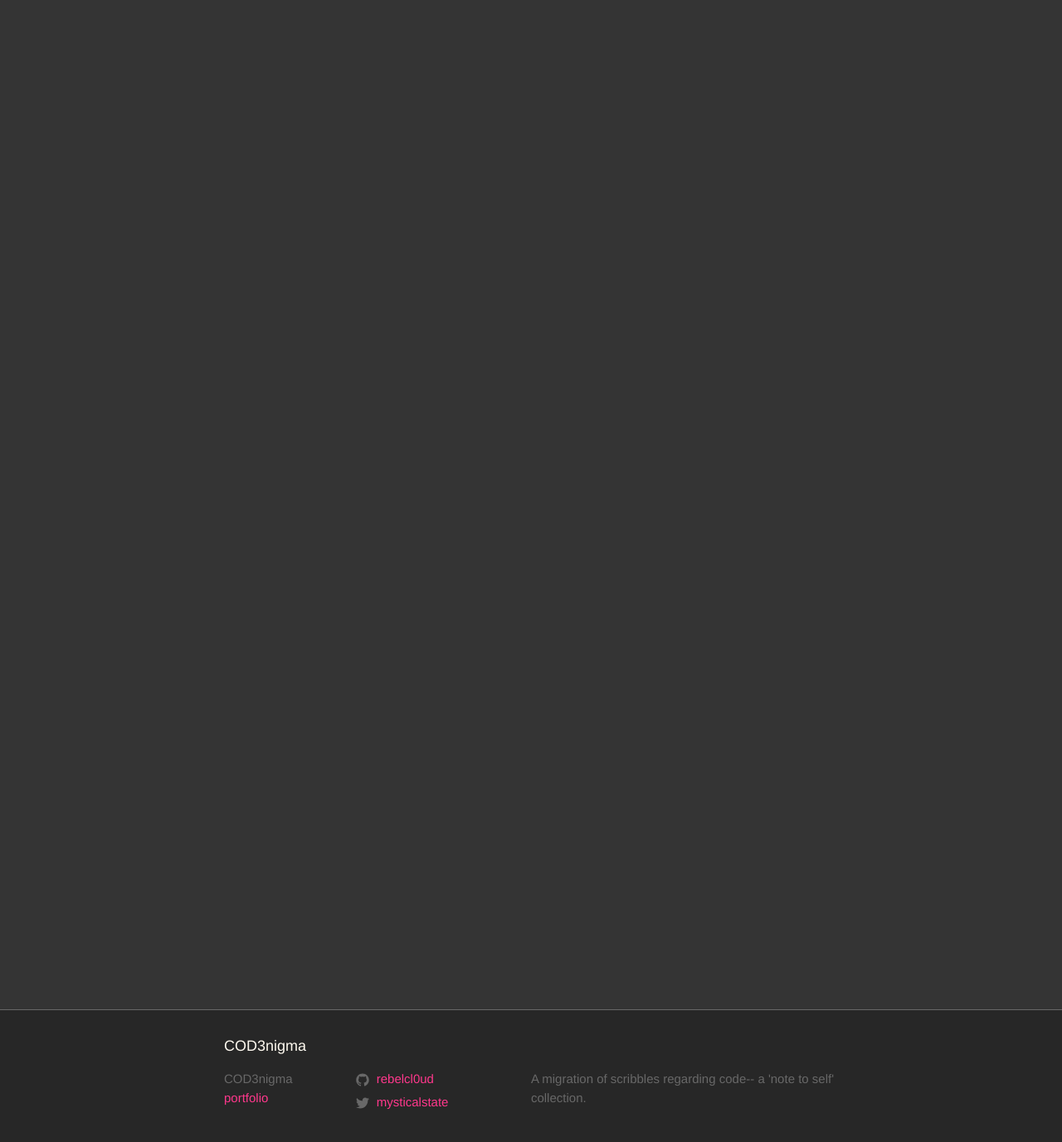
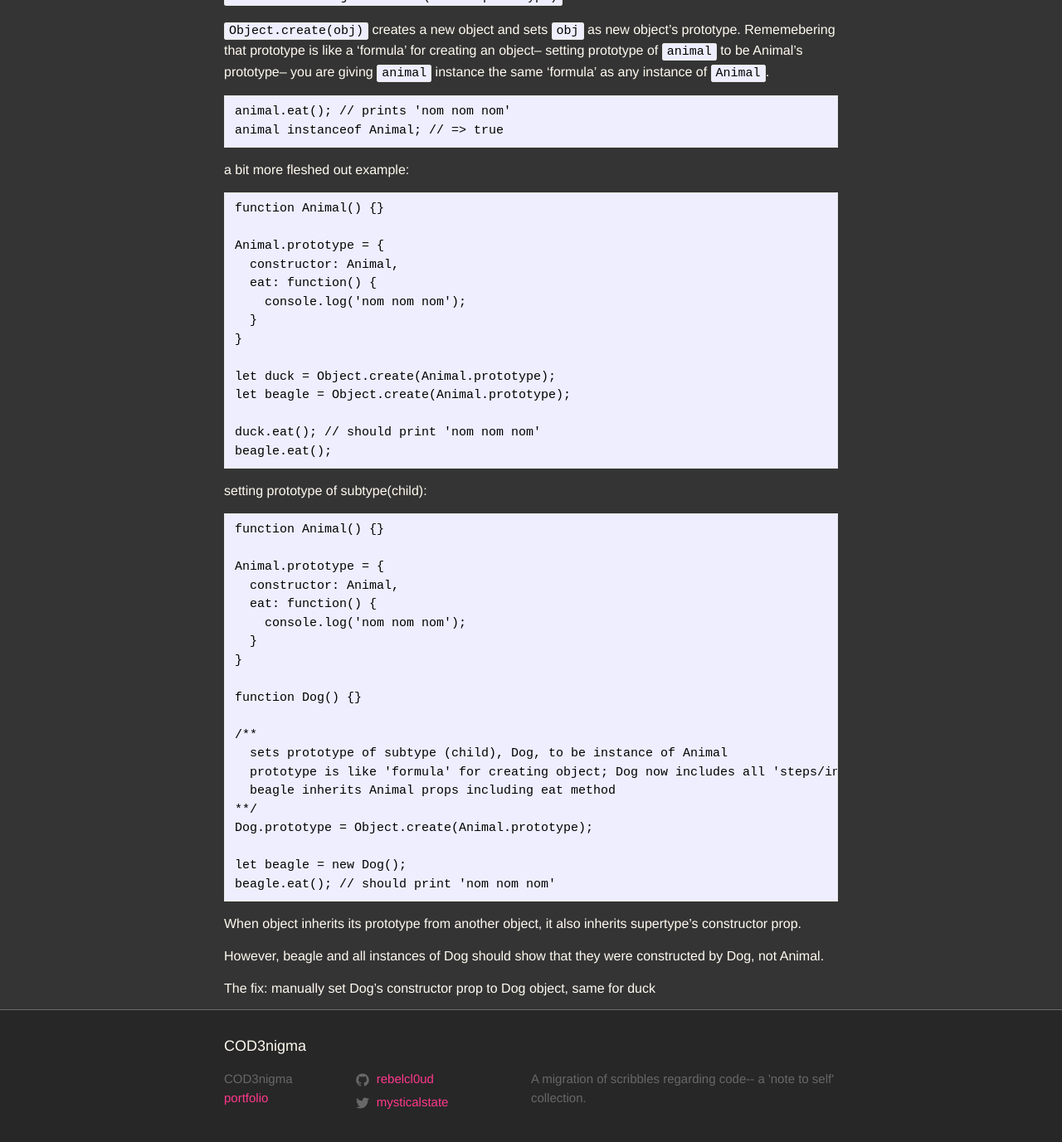
Before and after one commit to rebelcl0ud/blog, a Jekyll site: the page built from _posts/2018-11-11-[59]-oop.markdown, in a window 1280 px wide and 1400 px high, scrolled down 5207 px. Shown: the top 1377 px of the window at 83% size. Built offline with Jekyll 4.4.1, drawn with Linux system fonts in a browser that asks for light colours; some of the changed text lies outside the part shown.

Commit message:
update; inheritance jam

````diff
--- a/_posts/2018-11-11-[59]-oop.markdown
+++ b/_posts/2018-11-11-[59]-oop.markdown
@@ -228,3 +228,98 @@ Animal.prototype = {
   }
 }
 ```
+
+alternative to `new` in creating instances:
+
+`let animal = Object.create(Animal.prototype)`
+
+`Object.create(obj)` creates a new object and sets `obj` as new object's prototype. Rememebering that prototype is like a 'formula' for creating an object-- setting prototype of `animal` to be Animal's prototype-- you are giving `animal` instance the same 'formula' as any instance of `Animal`.
+
+```
+animal.eat(); // prints 'nom nom nom'
+animal instanceof Animal; // => true
+```
+
+a bit more fleshed out example:
+```
+function Animal() {}
+
+Animal.prototype = {
+  constructor: Animal,
+  eat: function() {
+    console.log('nom nom nom');
+  }
+}
+
+let duck = Object.create(Animal.prototype);
+let beagle = Object.create(Animal.prototype);
+
+duck.eat(); // should print 'nom nom nom'
+beagle.eat();
+```
+
+setting prototype of subtype(child):
+```
+function Animal() {}
+
+Animal.prototype = {
+  constructor: Animal,
+  eat: function() {
+    console.log('nom nom nom');
+  }
+}
+
+function Dog() {}
+
+/**
+  sets prototype of subtype (child), Dog, to be instance of Animal
+  prototype is like 'formula' for creating object; Dog now includes all 'steps/ingredients' from Animal;
+  beagle inherits Animal props including eat method
+**/
+Dog.prototype = Object.create(Animal.prototype);
+
+let beagle = new Dog();
+beagle.eat(); // should print 'nom nom nom'
+```
+
+When object inherits its prototype from another object, it also inherits supertype's constructor prop.
+
+However, beagle and all instances of Dog should show that they were constructed by Dog, not Animal.
+
+The fix: manually set Dog's constructor prop to Dog object, same for duck
+```
+function Animal() {}
+function Bird() {}
+function Dog() {}
+
+Bird.prototype = Object.create(Animal.prototype);
+Dog.prototype = Object.create(Animal.prototype);
+
+let duck = new Bird();
+Bird.prototype.constructor = Bird;
+duck.constructor
+
+let beagle - new Dog();
+Dog.prototype.constructor = Dog;
+dog.constructor
+```
+
+adding methods *after* inheritance:
+```
+function Animal() {}
+Animal.prototype.eat = function() { console.log('nom nom nom'); }
+
+function Dog() {}
+Dog.prototype = Object.create(Animal.prototype);
+Dog.prototype.constructor = Dog;
+
+Dog.prototype.bark = function() {
+  console.log('woof!');
+}
+
+let beagle = new Dog();
+
+beagle.eat(); // should print 'nom nom nom'
+beagle.bark(); // should print 'woof!'
+```
+above adds behavior that is unique to Dog obj
````
